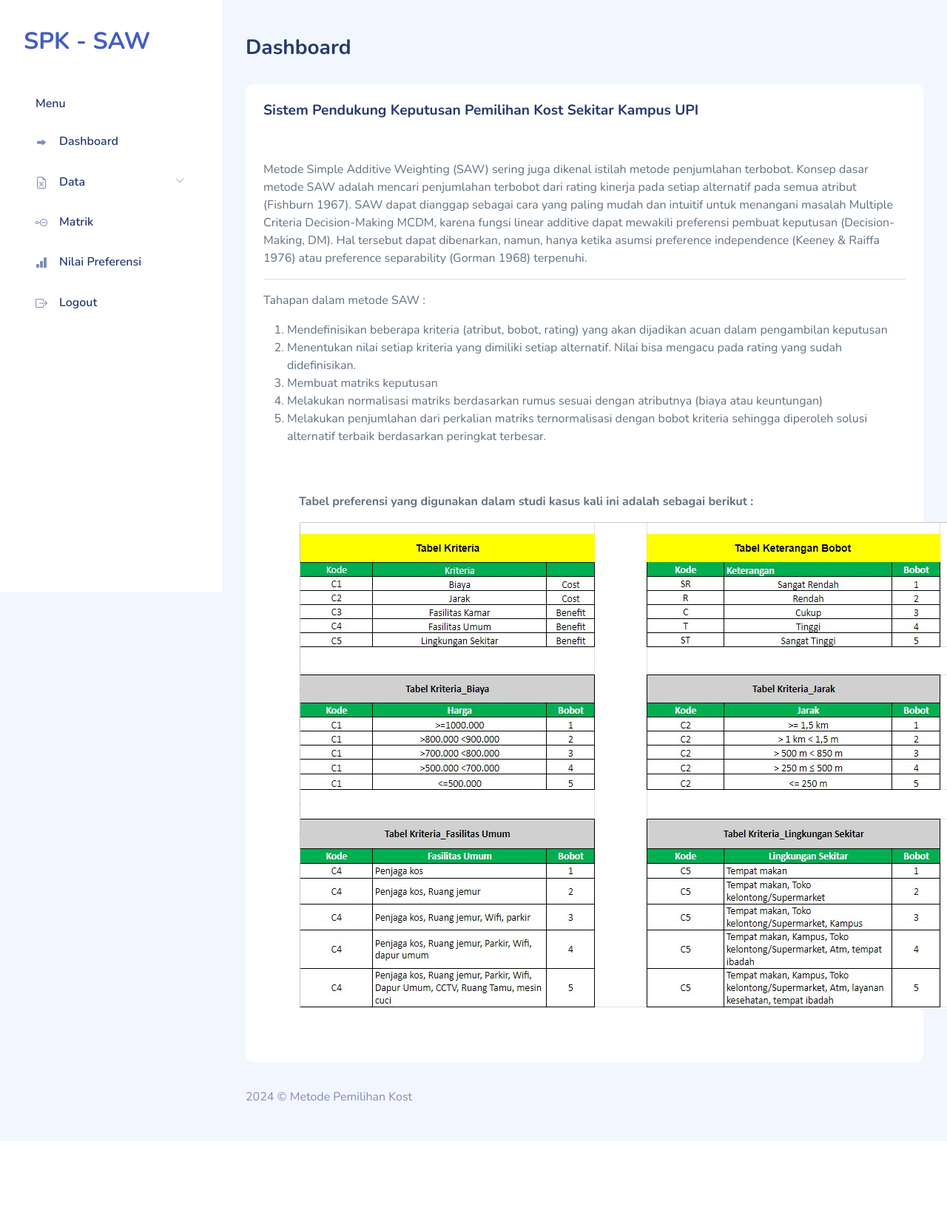
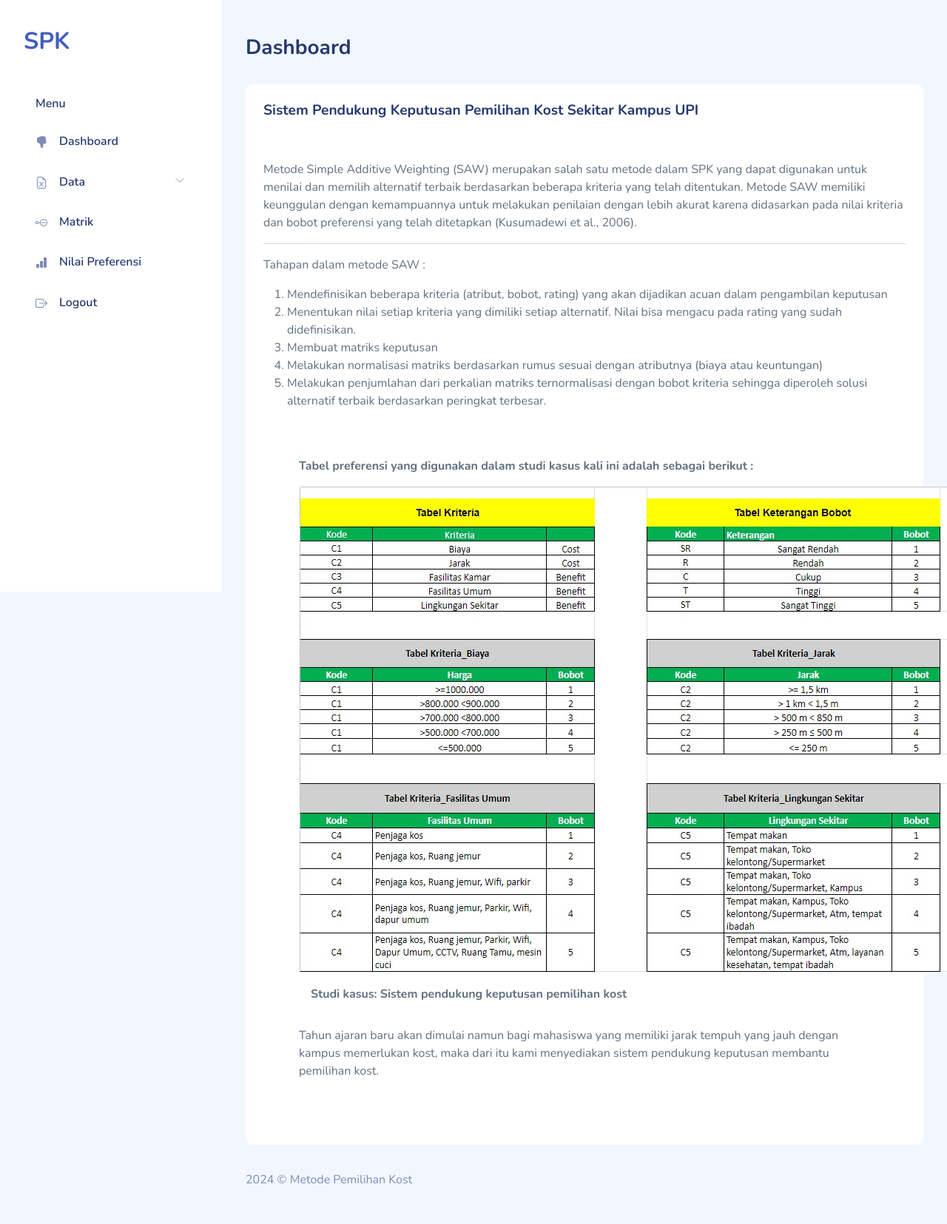
Before and after one commit to fikribakhtiar/TubesSPK, a PHP site: page / in a window 1280 px wide; the page is wider, and only the part inside the window is pictured. Shown: that part at 74% size. Before the commit the page ends 1543 px from the top of that part, so only its background shows below. Run offline with PHP 8.4, Linux system fonts and the light colour scheme; a user stored in the database is signed in; some libraries are stand-ins or nearby versions.

Commit message:
update dashboard

```diff
--- a/assets/css/pages/auth.css
+++ b/assets/css/pages/auth.css
@@ -1 +1 @@
-body{background-color:#fff}#auth{height:100vh;overflow-x:hidden}#auth #auth-right{height:100%;background:url(../../images/bg/4853433.jpg),linear-gradient(90deg,#2d499d,#3f5491)}#auth #auth-left{padding:5rem 8rem}#auth #auth-left .auth-title{font-size:4rem;margin-bottom:1rem}#auth #auth-left .auth-subtitle{font-size:1.7rem;line-height:2.5rem;color:#a8aebb}#auth #auth-left .auth-logo{margin-bottom:7rem}#auth #auth-left .auth-logo img{height:2rem}@media screen and (max-width:767px){#auth #auth-left{padding:5rem}}
+body{background-color:#fff}#auth{height:100vh;overflow-x:hidden}#auth #auth-right{height:100%;background:#fff),linear-gradient(90deg,#2d499d,#3f5491)}#auth #auth-left{padding:5rem 8rem}#auth #auth-left .auth-title{font-size:4rem;margin-bottom:1rem}#auth #auth-left .auth-subtitle{font-size:1.7rem;line-height:2.5rem;color:#a8aebb}#auth #auth-left .auth-logo{margin-bottom:7rem}#auth #auth-left .auth-logo img{height:2rem}@media screen and (max-width:767px){#auth #auth-left{padding:5rem}}
--- a/index.php
+++ b/index.php
@@ -24,15 +24,10 @@
                                 <div class="card-content">
                                     <div class="card-body">
                                         <p class="card-text">
-                                            Metode Simple Additive Weighting (SAW) sering juga dikenal istilah metode
-                                            penjumlahan terbobot. Konsep dasar metode SAW adalah mencari penjumlahan
-                                            terbobot dari rating kinerja pada setiap alternatif pada semua atribut
-                                            (Fishburn 1967). SAW dapat dianggap sebagai cara yang paling mudah dan
-                                            intuitif untuk menangani masalah Multiple Criteria Decision-Making MCDM,
-                                            karena fungsi linear additive dapat mewakili preferensi pembuat keputusan
-                                            (Decision-Making, DM). Hal tersebut dapat dibenarkan, namun, hanya ketika
-                                            asumsi preference independence (Keeney & Raiffa 1976) atau preference
-                                            separability (Gorman 1968) terpenuhi.
+                                        Metode Simple Additive Weighting (SAW) merupakan salah satu metode dalam SPK yang dapat digunakan untuk menilai dan memilih
+                                        alternatif terbaik berdasarkan beberapa kriteria yang telah ditentukan. Metode SAW memiliki keunggulan dengan kemampuannya untuk
+                                        melakukan penilaian dengan lebih akurat karena didasarkan pada nilai kriteria dan bobot preferensi yang telah ditetapkan
+                                        (Kusumadewi et al., 2006).
                                         </p>
                                         <hr>
                                         <p class="card-text">
@@ -56,11 +51,17 @@
                                                 Melakukan penjumlahan dari perkalian matriks ternormalisasi dengan bobot kriteria sehingga diperoleh solusi alternatif terbaik berdasarkan peringkat terbesar.
                                             </li>
                                         </ol>
-                                        <div class="text-center p-5">
+                                        <div class="p-5">
                                             <p class="fw-bold text-start">
                                                 Tabel preferensi yang digunakan dalam studi kasus kali ini adalah sebagai berikut :
                                             </p>
-                                            <img src="./assets/images/Tabel_Preferensi.jpg" alt="Tabel Preferensi" class="t rounded">
+                                            <div class="text-center">
+                                                <img src="./assets/images/Tabel_Preferensi.jpg" alt="Tabel Preferensi" class="t rounded">
+                                            </div>
+                                            <p class="fw-bold text-start p-3">Studi kasus: Sistem pendukung keputusan pemilihan kost</p>
+                                            <p>Tahun ajaran baru akan dimulai namun bagi mahasiswa yang memiliki jarak tempuh yang jauh dengan kampus
+                                                memerlukan kost, maka dari itu kami menyediakan sistem pendukung keputusan membantu pemilihan kost.
+                                            </p>
                                         </div>
                                     </div>
                                 </div>
--- a/layout/sidebar.php
+++ b/layout/sidebar.php
@@ -3,7 +3,7 @@
         <div class="sidebar-header">
             <div class="d-flex justify-content-between">
                 <div class="logo">
-                    <a href="./">SPK - SAW</a>
+                    <a href="./">SPK</a>
                 </div>
                 <div class="toggler">
                     <a href="#" class="sidebar-hide d-xl-none d-block"><i class="bi bi-x bi-middle"></i></a>
@@ -16,7 +16,7 @@
 
                 <li class="sidebar-item">
                     <a href="./" class='sidebar-link'>
-                        <i class="bi bi-grid-fill"></i>
+                        <i class="bi bi-house-fill"></i>
                         <span>Dashboard</span>
                     </a>
                 </li>
--- a/login.php
+++ b/login.php
@@ -19,7 +19,7 @@
         <div class="row h-100">
             <div class="col-lg-5 col-12">
                 <div id="auth-left">
-                    <h1 class="auth-title">Log in.</h1>
+                    <h1 class="auth-title">Log in</h1>
                     <form action="login-act.php" method="post">
                         <div class="form-group position-relative has-icon-left mb-4">
                             <input type="text" class="form-control form-control-xl" placeholder="Username" name="username">
```
Also changed, not shown: assets/images/favicon.png (deleted).
